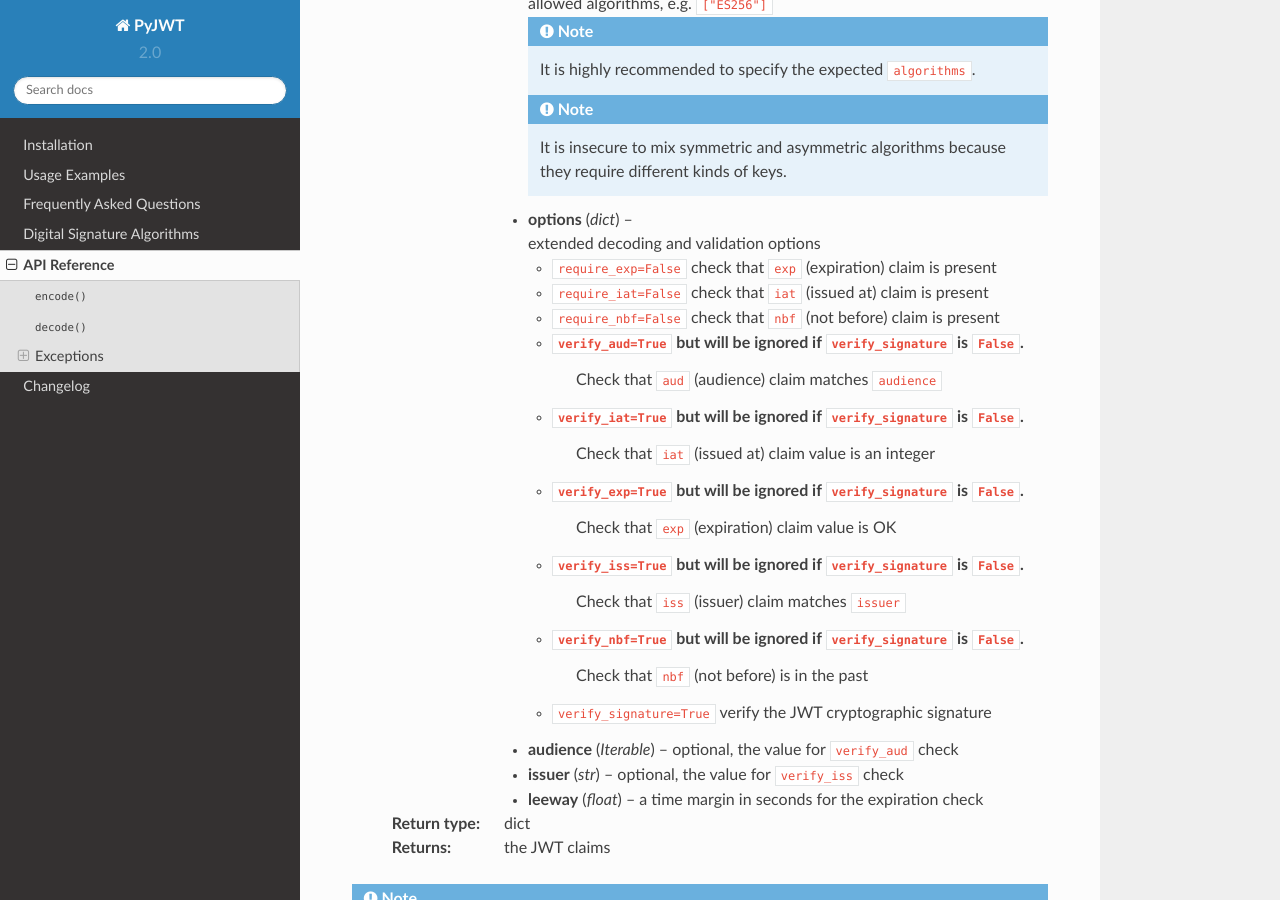
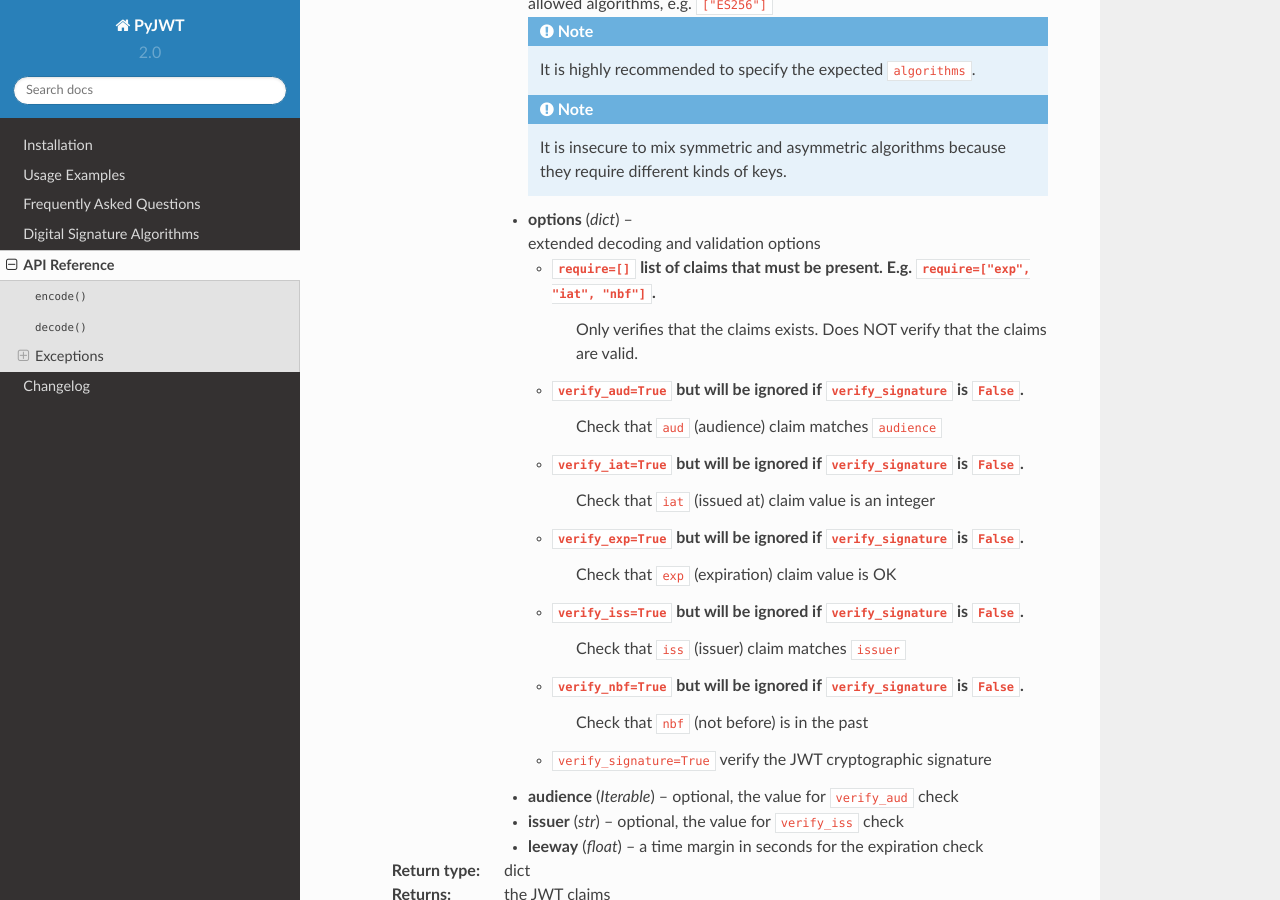
Before and after one commit to jpadilla/pyjwt, a Sphinx documentation site: the page built from docs/api.rst, in a window 1280 px wide and 900 px high, scrolled down 721 px. Built offline with Sphinx 7.4.7 and the Read the Docs theme 2.0.0, drawn with Linux system fonts in a browser that asks for light colours.

Commit message:
Fix incorrect `require` option

```diff
--- a/docs/api.rst
+++ b/docs/api.rst
@@ -34,9 +34,8 @@
 
     :param dict options: extended decoding and validation options
 
-        * ``require_exp=False`` check that ``exp`` (expiration) claim is present
-        * ``require_iat=False`` check that ``iat`` (issued at) claim is present
-        * ``require_nbf=False`` check that ``nbf`` (not before) claim is present
+        * ``require=[]`` list of claims that must be present. E.g. ``require=["exp", "iat", "nbf"]``.
+            Only verifies that the claims exists. Does NOT verify that the claims are valid.
         * ``verify_aud=True`` but will be ignored if ``verify_signature`` is ``False``.
             Check that ``aud`` (audience) claim matches ``audience``
         * ``verify_iat=True`` but will be ignored if ``verify_signature`` is ``False``.
```
